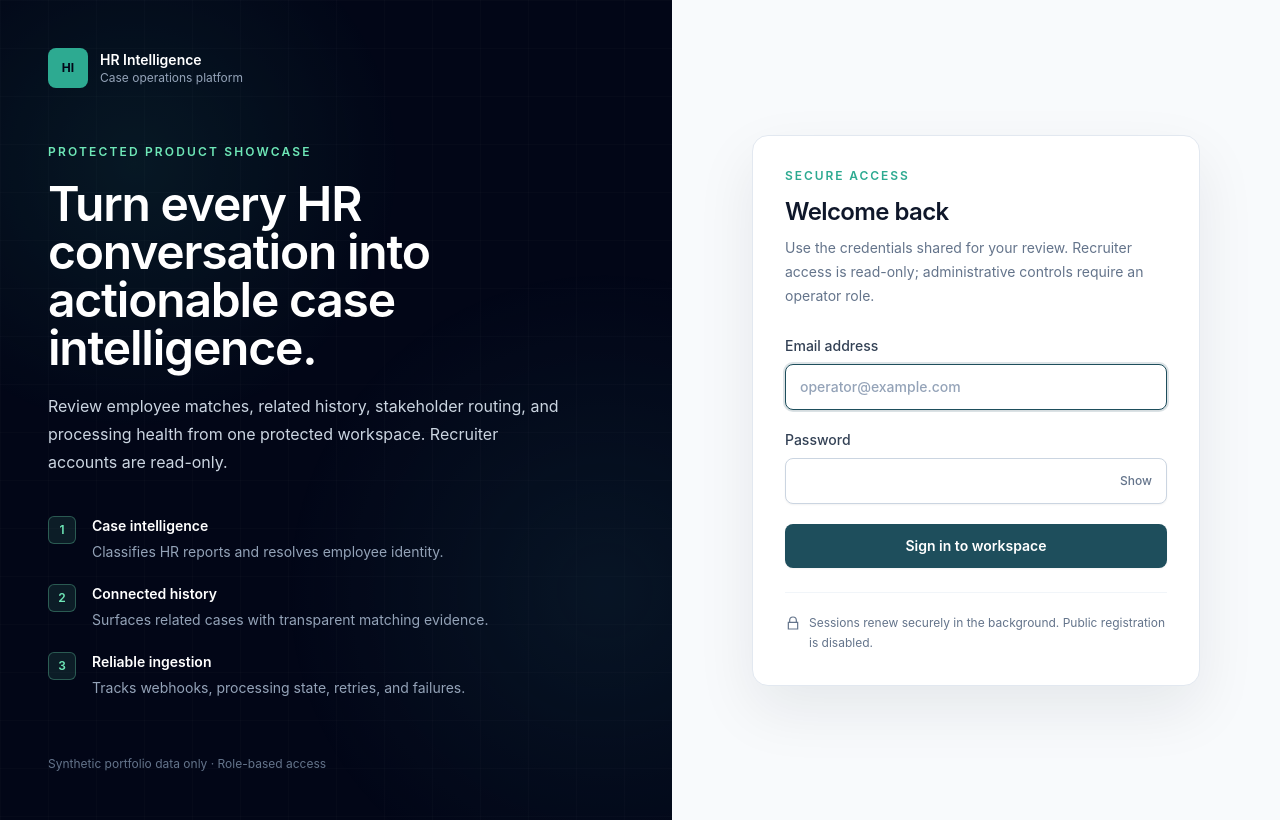
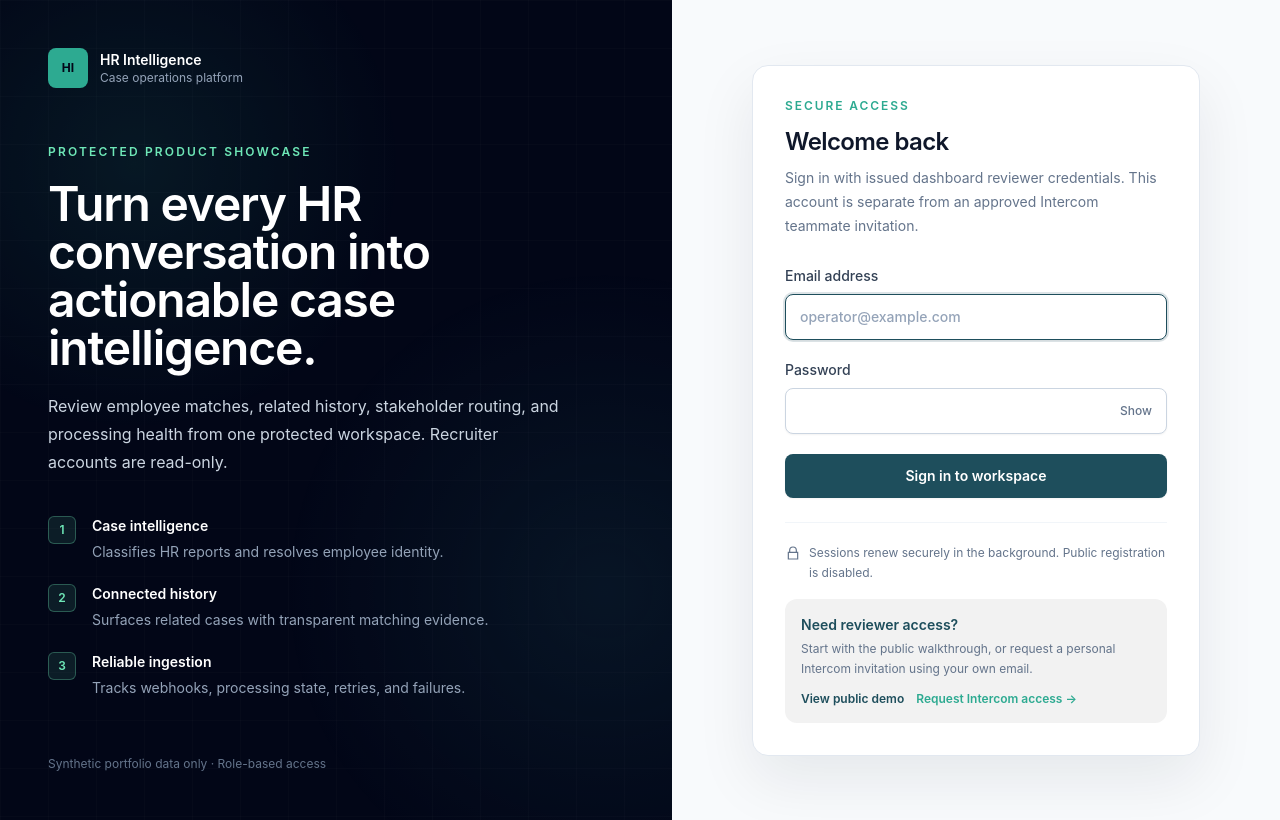
Before and after one commit to Zebishah/CaseLens, a Next.js app in the folder Intercom-app/web/: page /login in a window 1280 px wide. Built offline with nearby package versions, Linux system fonts and the light colour scheme; no server answers.

Commit message:
Clarify dashboard sign-in and Intercom invitation paths

```diff
--- a/Intercom-app/web/app/login/page.tsx
+++ b/Intercom-app/web/app/login/page.tsx
@@ -1,5 +1,6 @@
 'use client';
 
+import Link from 'next/link';
 import { useRouter } from 'next/navigation';
 import { useEffect, useState } from 'react';
 import { ApiError, api } from '../../lib/api';
@@ -108,7 +109,10 @@ export default function LoginPage() {
             <div className="rounded-2xl border border-slate-200 bg-white p-6 shadow-[0_24px_60px_rgba(15,23,42,0.08)] sm:p-8">
               <p className="text-xs font-semibold uppercase tracking-[0.16em] text-secondary">Secure access</p>
               <h2 id="login-form" className="mt-3 text-2xl font-semibold tracking-tight text-slate-900">Welcome back</h2>
-              <p className="mt-2 text-sm leading-6 text-slate-500">Use the credentials shared for your review. Recruiter access is read-only; administrative controls require an operator role.</p>
+              <p className="mt-2 text-sm leading-6 text-slate-500">
+                Sign in with issued dashboard reviewer credentials. This account is separate from an approved
+                Intercom teammate invitation.
+              </p>
 
               {checking ? (
                 <div className="mt-6 rounded-lg border border-slate-200 bg-slate-50 px-4 py-3 text-sm text-slate-500">
@@ -141,9 +145,21 @@ export default function LoginPage() {
                 </button>
               </form>
 
-              <div className="mt-6 flex items-start gap-2 border-t border-slate-100 pt-5 text-xs leading-5 text-slate-500">
-                <svg aria-hidden="true" viewBox="0 0 24 24" className="mt-0.5 h-4 w-4 shrink-0" fill="none" stroke="currentColor" strokeWidth="1.8"><path d="M7 11V8a5 5 0 0 1 10 0v3M5 11h14v10H5z" /></svg>
-                Sessions renew securely in the background. Public registration is disabled.
+              <div className="mt-6 border-t border-slate-100 pt-5">
+                <div className="flex items-start gap-2 text-xs leading-5 text-slate-500">
+                  <svg aria-hidden="true" viewBox="0 0 24 24" className="mt-0.5 h-4 w-4 shrink-0" fill="none" stroke="currentColor" strokeWidth="1.8"><path d="M7 11V8a5 5 0 0 1 10 0v3M5 11h14v10H5z" /></svg>
+                  <span>Sessions renew securely in the background. Public registration is disabled.</span>
+                </div>
+                <div className="mt-4 rounded-xl bg-paper p-4">
+                  <p className="text-sm font-semibold text-primary">Need reviewer access?</p>
+                  <p className="mt-1 text-xs leading-5 text-muted">
+                    Start with the public walkthrough, or request a personal Intercom invitation using your own email.
+                  </p>
+                  <div className="mt-3 flex flex-wrap gap-3 text-xs font-semibold">
+                    <Link href="/#live-demo" className="text-primary hover:text-primary-hover">View public demo</Link>
+                    <Link href="/access" className="text-secondary hover:text-primary">Request Intercom access →</Link>
+                  </div>
+                </div>
               </div>
             </div>
           </div>
```
